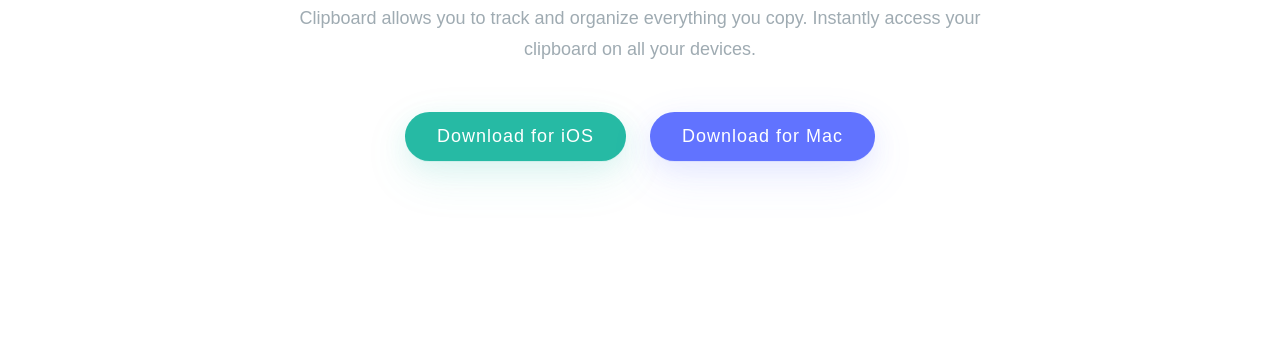
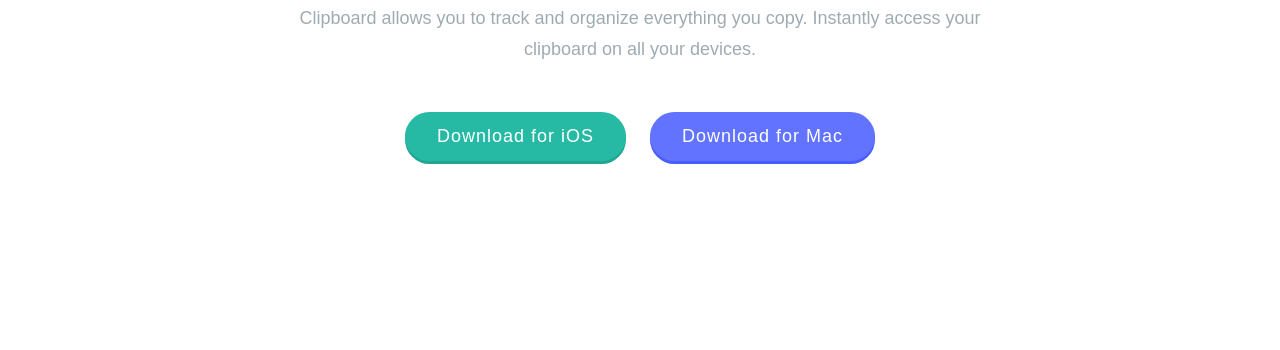
Before and after one commit to kacperkwinta/Clipboard-landing-page, a website: page index.html in a window 1280 px wide. Shown: the part 375-725 px from the top of the page. Drawn offline with nearby package versions, Linux system fonts and the light colour scheme; a web font is replaced by a local one.

Commit message:
minor fixes

```diff
--- a/sass/components/_button.scss
+++ b/sass/components/_button.scss
@@ -7,14 +7,12 @@
 		border-radius: 10rem;
 		color: $color-white;
 		transition: all 0.3s ease;
-        letter-spacing: 1px;
+		letter-spacing: 1px;
 	}
 
 	&--green {
 		background-color: $color-primary-1;
-		box-shadow: rgba($color-primary-1, 0.1) 0px 1px 0px,
-			rgba($color-primary-1, 0.1) 0px 8px 24px,
-			rgba($color-primary-1, 0.1) 0px 16px 48px;
+		box-shadow: 0px 3px darken($color-primary-1, 5);
 
 		&:hover {
 			background-color: lighten($color-primary-1, 5);
@@ -23,9 +21,7 @@
 
 	&--blue {
 		background-color: $color-primary-2;
-		box-shadow: rgba($color-primary-2, 0.1) 0px 1px 0px,
-			rgba($color-primary-2, 0.1) 0px 8px 24px,
-			rgba($color-primary-2, 0.1) 0px 16px 48px;
+		box-shadow: 0px 3px darken($color-primary-2, 5);
 
 		&:hover {
 			background-color: lighten($color-primary-2, 5);
```
Also changed, not shown: css/style.css.
